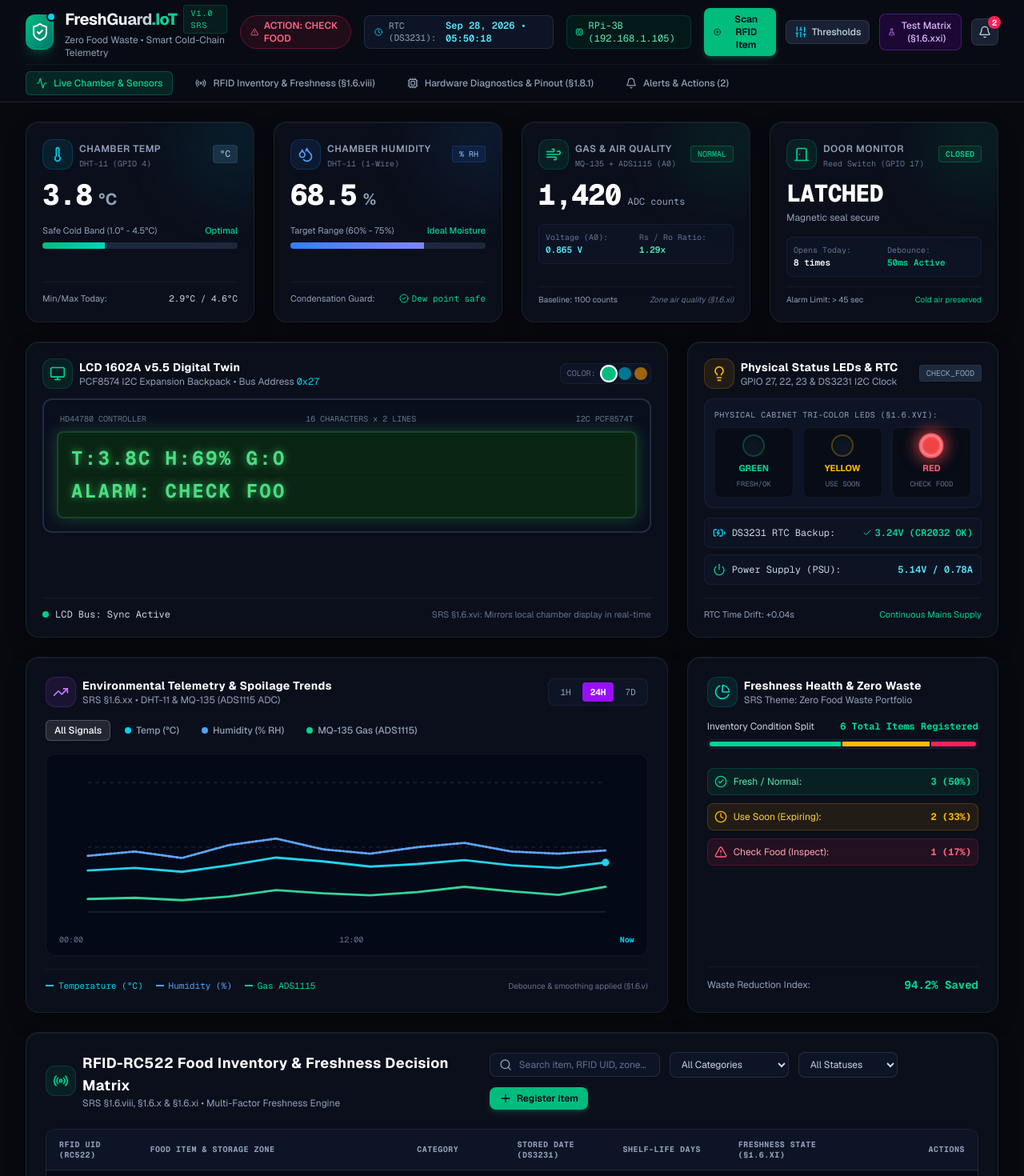
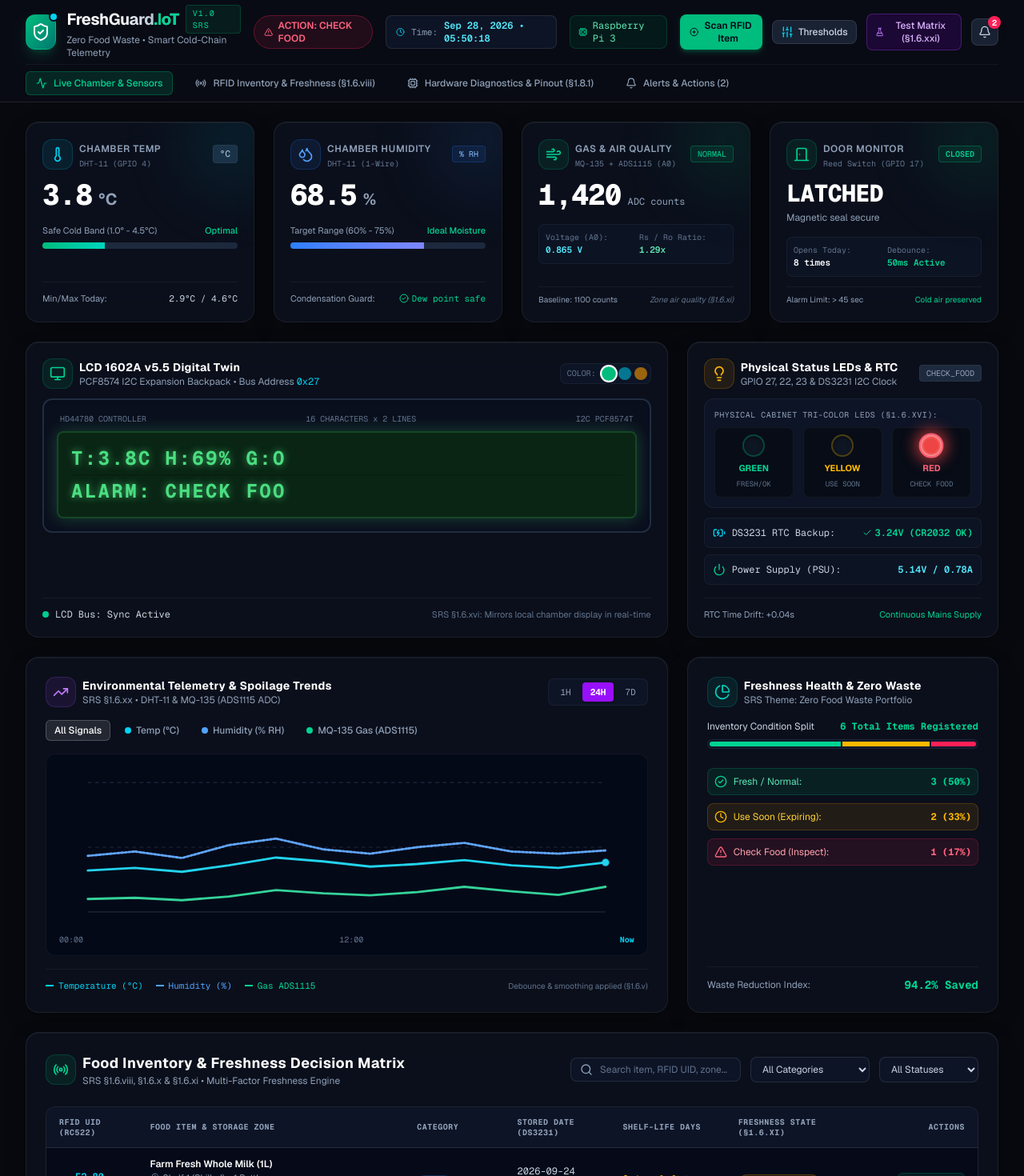
Before and after one commit to Curllymed/fresh-guard, a Next.js app: page /dashboard in a window 1280 px wide. Shown: the top 1470 px of the page at 80% size. Built offline with nearby package versions, Linux system fonts and the light colour scheme.

Commit message:
Updated components
Removed Module names and unnecessary information

```diff
--- a/components/FreshnessMatrix.tsx
+++ b/components/FreshnessMatrix.tsx
@@ -121,7 +121,7 @@ export const FreshnessMatrix: React.FC<FreshnessMatrixProps> = ({
             </div>
             <div>
               <h2 className="text-lg font-bold text-white tracking-wide">
-                RFID-RC522 Food Inventory & Freshness Decision Matrix
+                Food Inventory & Freshness Decision Matrix
               </h2>
               <p className="text-xs text-slate-400">
                 SRS §1.6.viii, §1.6.x & §1.6.xi • Multi-Factor Freshness Engine
@@ -169,15 +169,6 @@ export const FreshnessMatrix: React.FC<FreshnessMatrixProps> = ({
             <option value="CHECK_FOOD">Check Food</option>
             <option value="SENSOR_FAULT">Sensor Fault</option>
           </select>
-
-          {/* Register Button */}
-          <button
-            onClick={onOpenRegisterModal}
-            className="inline-flex items-center gap-1.5 px-3 py-1.5 rounded-lg text-xs font-semibold bg-emerald-500 hover:bg-emerald-400 text-slate-950 transition-all cursor-pointer shadow-md shadow-emerald-500/20"
-          >
-            <Plus className="w-4 h-4" />
-            Register Item
-          </button>
         </div>
       </div>
 
--- a/components/Navbar.tsx
+++ b/components/Navbar.tsx
@@ -127,14 +127,14 @@ export const Navbar: React.FC<NavbarProps> = ({
             {/* DS3231 Real-Time Clock Bar */}
             <div className="flex items-center gap-2 px-3 py-1 rounded-lg bg-slate-900/80 border border-white/10 text-xs font-mono text-slate-300">
               <Clock className="w-3.5 h-3.5 text-cyan-400" />
-              <span className="text-slate-400 text-[11px]">RTC (DS3231):</span>
+              <span className="text-slate-400 text-[11px]">Time:</span>
               <span className="text-cyan-300 font-semibold">{rtcTime || 'Syncing...'}</span>
             </div>
 
             {/* Pi 3B Online Pill */}
             <div className="flex items-center gap-1.5 px-2.5 py-1 rounded-lg bg-emerald-950/40 border border-emerald-500/20 text-xs text-emerald-300 font-mono">
               <Cpu className="w-3.5 h-3.5 text-emerald-400" />
-              <span>RPi-3B (192.168.1.105)</span>
+              <span>Raspberry Pi 3</span>
             </div>
           </div>
 
```
